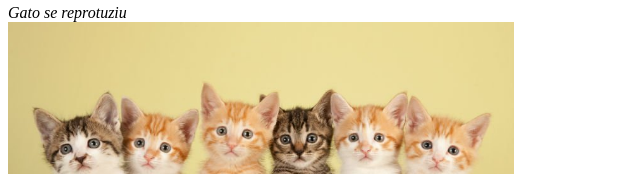
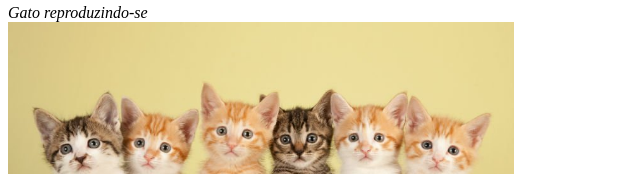
Before and after one commit to andrehenriquewq/minicursogit, a plain HTML site: page index.html in a window 1280 px wide. Shown: the part 1195-1369 px from the top of the page, 0-640 px from the left. Drawn offline with Linux system fonts and the light colour scheme.

Commit message:
correções

```diff
--- a/index.html
+++ b/index.html
@@ -14,7 +14,7 @@
     <img src="image/02.jpg" width="40%"> <br>
     <em>Gato alimentado</em> <br>
     <img src="image/03.jpg" width="40%"> <br>
-    <em>Gato se reprotuziu</em> <br>
+    <em>Gato reproduzindo-se</em> <br>
     <img src="image/04.jpg" width="40%"> <br
 
 </body>
```
